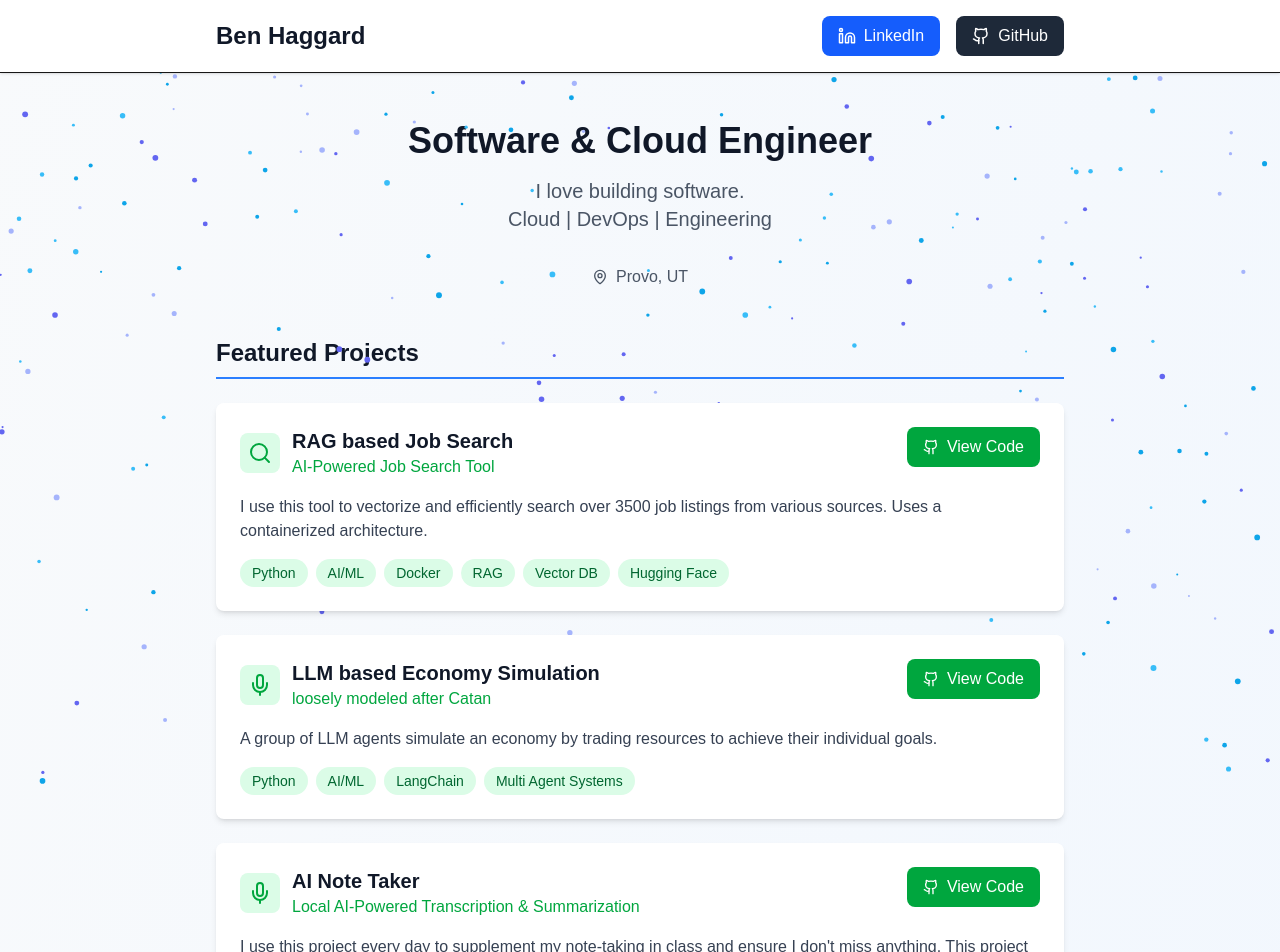
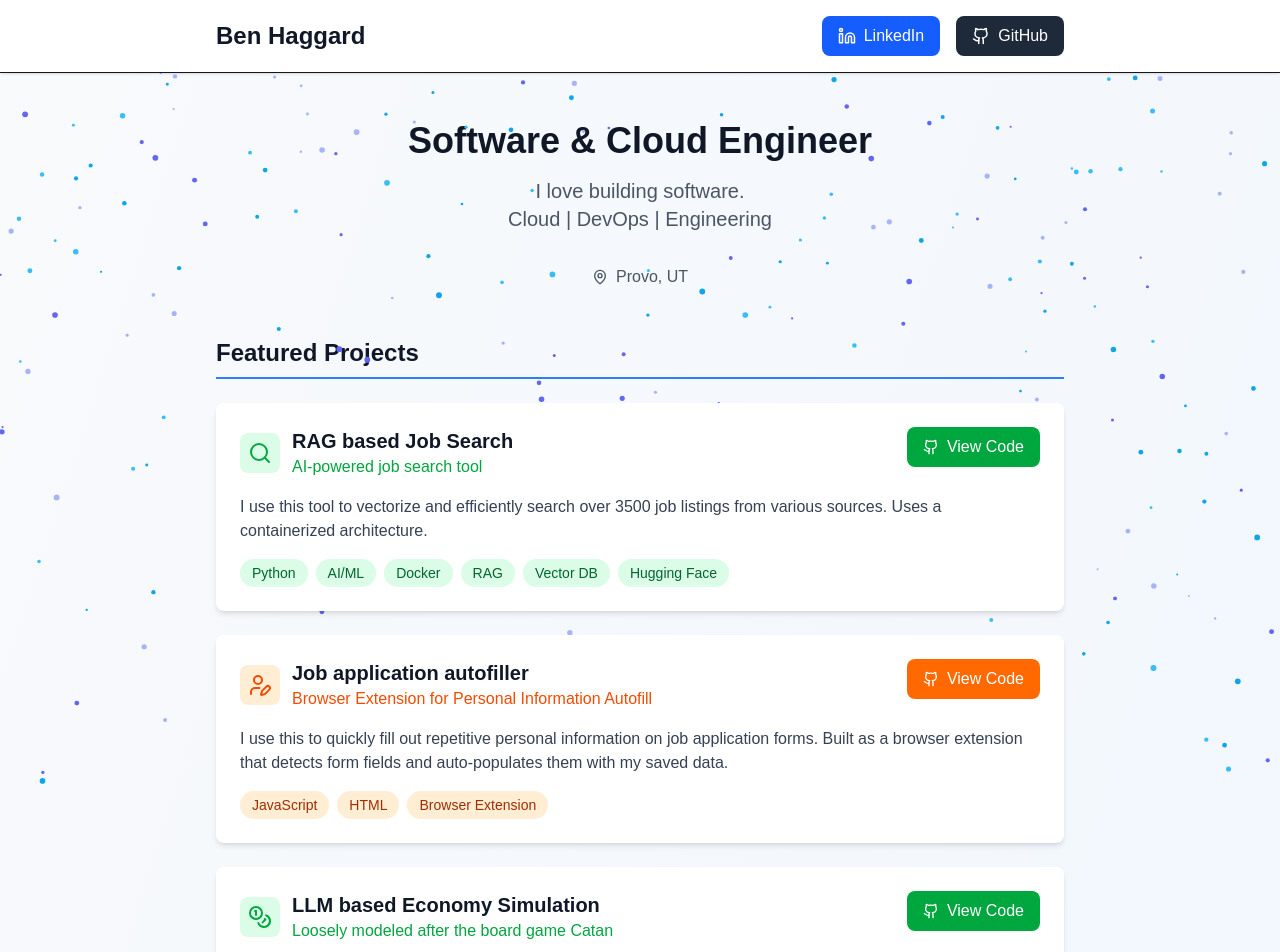
Before and after one commit to benhagg/personal-website, a Next.js app: page / in a window 1280 px wide. Shown: the top 952 px of the page. Built offline with nearby package versions, Linux system fonts and the light colour scheme.

Commit message:
updated projects

```diff
--- a/src/components/sections/ProjectsSection.tsx
+++ b/src/components/sections/ProjectsSection.tsx
@@ -5,6 +5,9 @@ import {
   TrendingUp,
   ExternalLink,
   Search,
+  Coins,
+  UserPen,
+  UserRoundPen
 } from "lucide-react";
 import SectionHeader from "../ui/SectionHeader";
 import ProjectCard from "../ui/ProjectCard";
@@ -17,7 +20,7 @@ export default function ProjectsSection() {
         {/* RAG based Job Search */}
         <ProjectCard
           title="RAG based Job Search"
-          subtitle="AI-Powered Job Search Tool"
+          subtitle="AI-powered job search tool"
           description="I use this tool to vectorize and efficiently search over 3500 job listings from various sources. Uses a containerized architecture."
           icon={<Search size={24} className="text-green-600" />}
           iconBgColor="bg-green-100"
@@ -42,11 +45,36 @@ export default function ProjectsSection() {
             </a>
           }
         />
+        {/* Job application browser extension autofill */}
+        <ProjectCard
+          title="Job application autofiller"
+          subtitle="Browser Extension for Personal Information Autofill"
+          description="I use this to quickly fill out repetitive personal information on job application forms. Built as a browser extension that detects form fields and auto-populates them with my saved data."
+          icon={<UserPen size={24} className="text-orange-600" />}
+          iconBgColor="bg-orange-100"
+          technologies={[
+            "JavaScript",
+            "HTML",
+            "Browser Extension",
+          ]}
+          techVariant="orange"
+          actionButton={
+            <a
+              href="https://github.com/benhagg/job-app-autofiller"
+              target="_blank"
+              rel="noopener noreferrer"
+              className="flex items-center space-x-2 px-4 py-2 bg-orange-500 text-white rounded-lg hover:bg-orange-600 transition-colors"
+            >
+              <Github size={16} />
+              <span>View Code</span>
+            </a>
+          }
+        />
         <ProjectCard
           title="LLM based Economy Simulation"
-          subtitle="loosely modeled after Catan"
+          subtitle="Loosely modeled after the board game Catan"
           description="A group of LLM agents simulate an economy by trading resources to achieve their individual goals."
-          icon={<Mic size={24} className="text-green-600" />}
+          icon={<Coins size={24} className="text-green-600" />}
           iconBgColor="bg-green-100"
           technologies={[
             "Python",
@@ -70,7 +98,7 @@ export default function ProjectsSection() {
         {/* AI Note Taker */}
         <ProjectCard
           title="AI Note Taker"
-          subtitle="Local AI-Powered Transcription & Summarization"
+          subtitle="Local AI-powered transcription & summarization"
           description="I use this project every day to supplement my note-taking in class and ensure I don't miss anything. This project has been super valuable to me. Uses locally hosted models to transcribe and summarize audio recordings."
           icon={<Mic size={24} className="text-green-600" />}
           iconBgColor="bg-green-100"
@@ -98,7 +126,7 @@ export default function ProjectsSection() {
         {/* React Timer Game */}
         <ProjectCard
           title="React Timer Game"
-          subtitle="Interactive Web Game"
+          subtitle="Precision based web game"
           description="A precision-based timer game built with React where players challenge themselves to start and stop a timer at exact intervals (e.g., 5 seconds). Test your timing skills and see how close you can get to the target time! Features real-time feedback and score tracking."
           icon={<Timer size={24} className="text-blue-600" />}
           iconBgColor="bg-blue-100"
@@ -120,7 +148,7 @@ export default function ProjectsSection() {
         {/* Portfolio Optimization Tool */}
         <ProjectCard
           title="Portfolio Optimization Tool"
-          subtitle="Financial Analysis & Risk Management"
+          subtitle="Financial analysis & risk management"
           description="A financial analysis tool that uses the yfinance API to pull historical data on stocks in my portfolio. Creates covariance matrices based on predicted returns and optimizes the Sharpe ratio for selected stock groups. I have used this tool to diversify my portfolio and make data-driven investment decisions."
           icon={<TrendingUp size={24} className="text-purple-600" />}
           iconBgColor="bg-purple-100"
--- a/src/components/ui/ProjectCard.tsx
+++ b/src/components/ui/ProjectCard.tsx
@@ -36,6 +36,8 @@ export default function ProjectCard({
                   ? "text-green-600"
                   : techVariant === "purple"
                   ? "text-purple-600"
+                  : techVariant === "orange"
+                  ? "text-orange-600"
                   : "text-blue-600"
               }`}
             >
```
